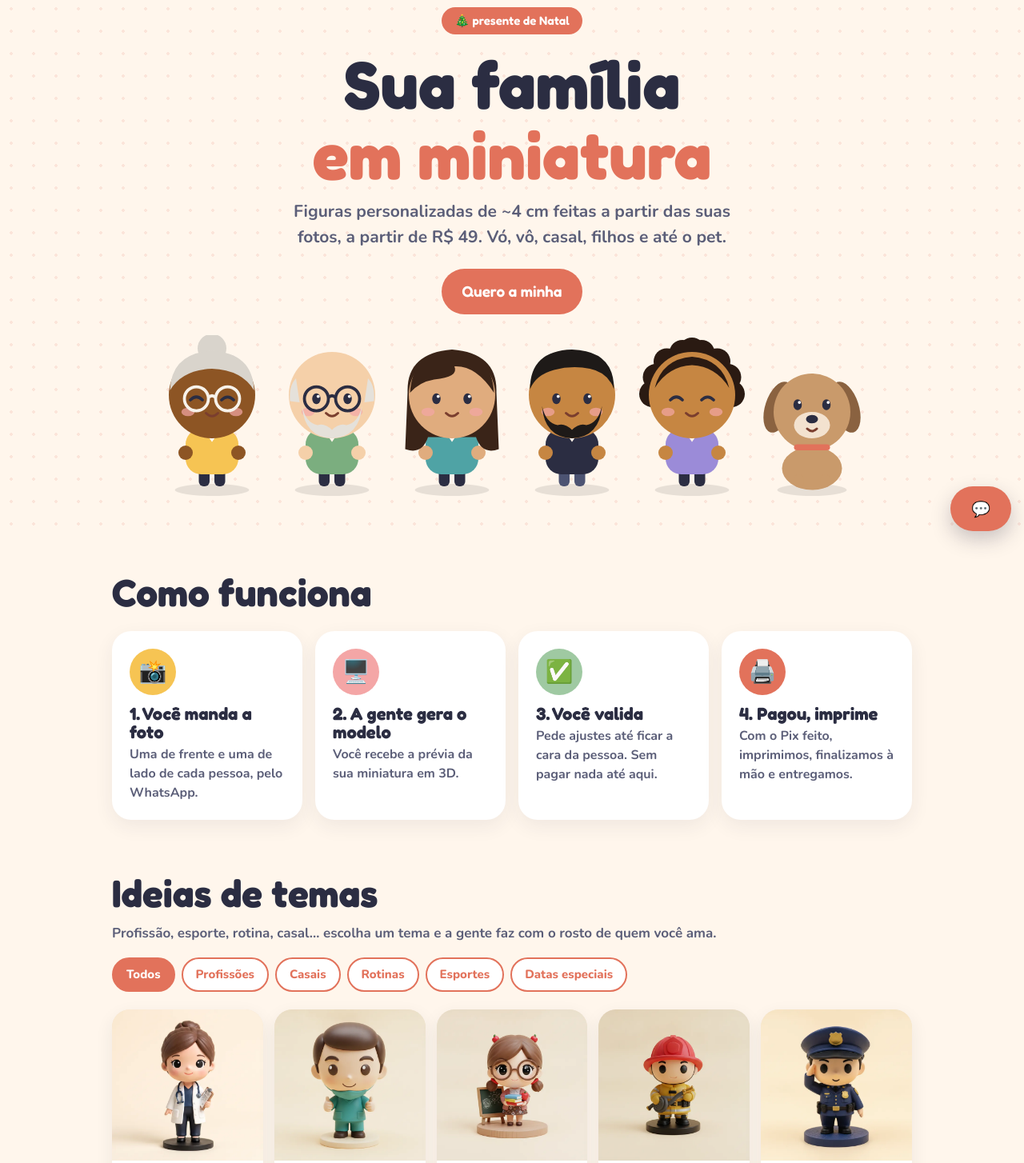
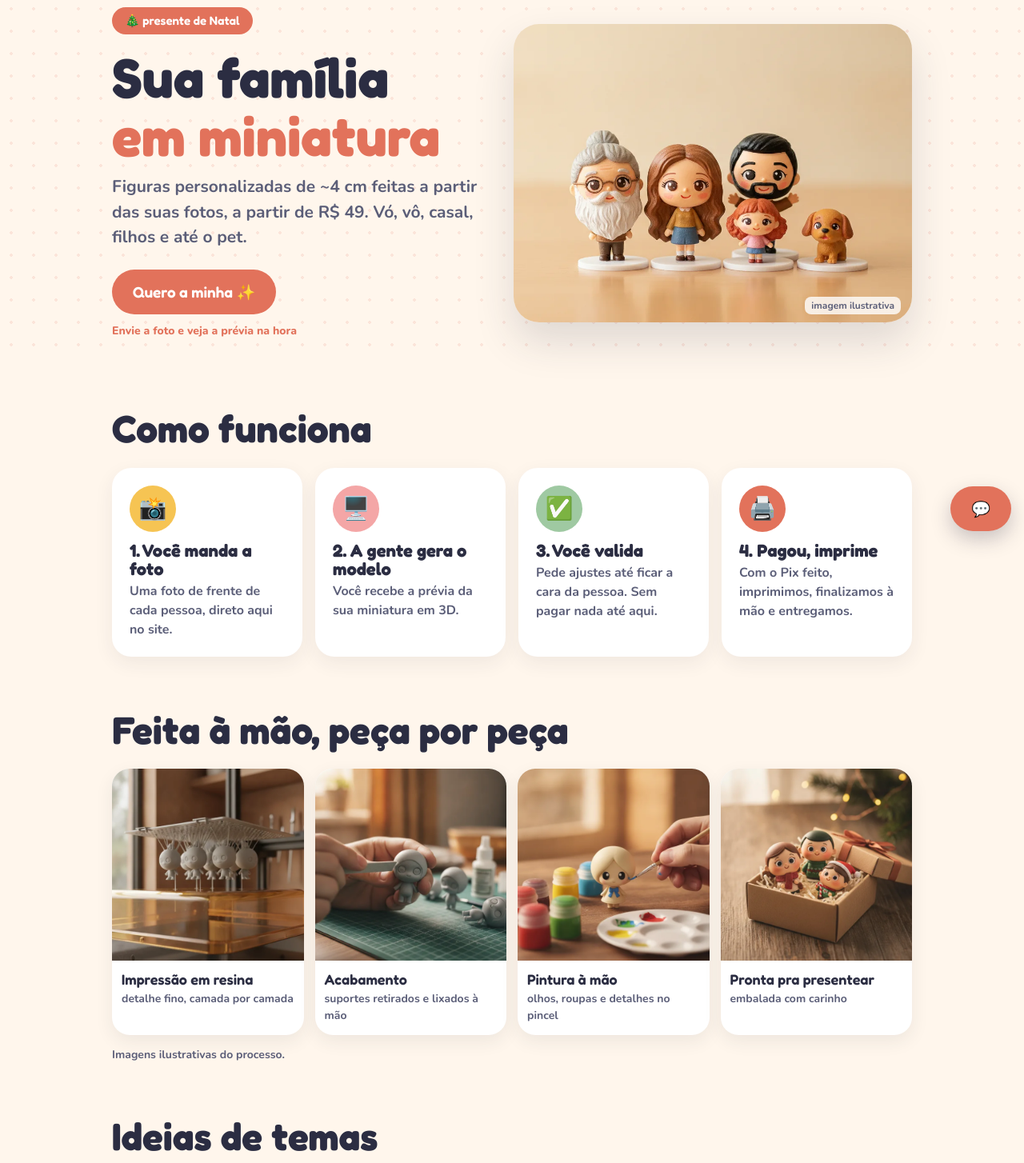
Before and after one commit to viniciusramosantonio/familiadebolso, a plain HTML site: page index.html in a window 1280 px wide. Shown: the part 120-1574 px from the top of the page at 80% size. Drawn offline with nearby package versions, Linux system fonts and the light colour scheme.

Commit message:
Imagem principal e faixa do processo (ilustrativas)
Co-Authored-By: Claude Opus 5.5 <noreply@anthropic.com>

```diff
--- a/index.html
+++ b/index.html
@@ -35,8 +35,22 @@
   .hero h1{font-size:clamp(42px,9vw,84px);margin:18px 0 12px}
   .hero h1 span{color:var(--terra)}
   .hero p{font-size:clamp(17px,2.4vw,21px);color:var(--cinza);font-weight:700;max-width:560px;margin:0 auto 24px}
-  .familia{display:flex;justify-content:center;align-items:flex-end;flex-wrap:wrap;margin:26px auto 0;max-width:960px}
-  .familia>div{width:clamp(96px,14vw,150px)}
+  .hero-grid{display:grid;grid-template-columns:1fr 1.05fr;gap:28px;align-items:center;text-align:left}
+  .hero-grid .hero p{margin-left:0}
+  .hero-txt p{margin:0 0 24px}
+  .hero-grid h1{font-size:clamp(40px,5.4vw,70px)}
+  .hero-grid h1 span{white-space:nowrap}
+  .mini-aviso{margin-top:10px;font-size:14px;font-weight:800;color:var(--terra)}
+  .hero-img{position:relative;margin:0}
+  .hero-img img{width:100%;display:block;border-radius:32px;box-shadow:0 24px 50px #2B2D4226}
+  .hero-img figcaption,.processo figcaption small{font-size:12px;font-weight:700;color:var(--cinza)}
+  .hero-img figcaption{position:absolute;right:14px;bottom:10px;background:#ffffffcc;padding:2px 8px;border-radius:8px}
+  .processo{display:grid;grid-template-columns:repeat(4,1fr);gap:14px}
+  .processo figure{margin:0;background:#fff;border-radius:22px;overflow:hidden;box-shadow:0 8px 22px #2B2D4214}
+  .processo img{width:100%;aspect-ratio:1;object-fit:cover;display:block}
+  .processo figcaption{padding:10px 12px 14px;font-weight:700;color:var(--cinza);font-size:14px}
+  .processo figcaption b{display:block;font-family:Fredoka;font-weight:600;font-size:18px;color:var(--azul)}
+  @media (max-width:760px){.hero-grid{grid-template-columns:1fr;text-align:center}.hero-txt p{margin:0 auto 24px}.processo{grid-template-columns:1fr 1fr}}
   section{padding:56px 0}
   h2{font-size:clamp(32px,5vw,48px);margin-bottom:24px}
   .passos{display:grid;grid-template-columns:repeat(auto-fit,minmax(220px,1fr));gap:16px}
@@ -96,12 +110,15 @@
 </div>
 
 <div class="hero">
-  <div class="wrap">
-    <span class="tag">🎄 presente de Natal</span>
-    <h1>Sua família<br><span>em miniatura</span></h1>
-    <p>Figuras personalizadas de ~4 cm feitas a partir das suas fotos, a partir de R$ 49. Vó, vô, casal, filhos e até o pet.</p>
-    <a class="btn" href="pedido.html">Quero a minha</a>
-    <div class="familia" id="familia"></div>
+  <div class="wrap hero-grid">
+    <div class="hero-txt">
+      <span class="tag">🎄 presente de Natal</span>
+      <h1>Sua família<br><span>em miniatura</span></h1>
+      <p>Figuras personalizadas de ~4 cm feitas a partir das suas fotos, a partir de R$ 49. Vó, vô, casal, filhos e até o pet.</p>
+      <a class="btn" href="pedido.html">Quero a minha ✨</a>
+      <div class="mini-aviso">Envie a foto e veja a prévia na hora</div>
+    </div>
+    <figure class="hero-img"><img src="img/hero.webp" alt="Família de miniaturas chibi pintadas: avô, mãe, pai, filha e cachorro" fetchpriority="high"><figcaption>imagem ilustrativa</figcaption></figure>
   </div>
 </div>
 
@@ -109,11 +126,24 @@
   <div class="wrap">
     <h2>Como funciona</h2>
     <div class="passos">
-      <div class="passo"><div class="ic" style="background:#F6C453">📸</div><h3>1. Você manda a foto</h3><p>Uma de frente e uma de lado de cada pessoa, pelo WhatsApp.</p></div>
+      <div class="passo"><div class="ic" style="background:#F6C453">📸</div><h3>1. Você manda a foto</h3><p>Uma foto de frente de cada pessoa, direto aqui no site.</p></div>
       <div class="passo"><div class="ic" style="background:#F4A6A6">🖥️</div><h3>2. A gente gera o modelo</h3><p>Você recebe a prévia da sua miniatura em 3D.</p></div>
       <div class="passo"><div class="ic" style="background:#9FC9A2">✅</div><h3>3. Você valida</h3><p>Pede ajustes até ficar a cara da pessoa. Sem pagar nada até aqui.</p></div>
       <div class="passo"><div class="ic" style="background:#E2725B">🖨️</div><h3>4. Pagou, imprime</h3><p>Com o Pix feito, imprimimos, finalizamos à mão e entregamos.</p></div>
     </div>
+  </div>
+</section>
+
+<section style="padding-top:10px">
+  <div class="wrap">
+    <h2>Feita à mão, peça por peça</h2>
+    <div class="processo">
+      <figure><img loading="lazy" src="img/processo-impressao.webp" alt="Miniaturas cinza saindo da impressora 3D de resina"><figcaption><b>Impressão em resina</b>detalhe fino, camada por camada</figcaption></figure>
+      <figure><img loading="lazy" src="img/processo-lixa.webp" alt="Mãos lixando uma miniatura cinza"><figcaption><b>Acabamento</b>suportes retirados e lixados à mão</figcaption></figure>
+      <figure><img loading="lazy" src="img/processo-pintura.webp" alt="Pintura dos detalhes de uma miniatura com pincel fino"><figcaption><b>Pintura à mão</b>olhos, roupas e detalhes no pincel</figcaption></figure>
+      <figure><img loading="lazy" src="img/processo-entrega.webp" alt="Miniaturas pintadas em uma caixinha de presente"><figcaption><b>Pronta pra presentear</b>embalada com carinho</figcaption></figure>
+    </div>
+    <p class="aviso">Imagens ilustrativas do processo.</p>
   </div>
 </section>
 
@@ -197,9 +227,6 @@
 
   document.getElementById("logo1").innerHTML = logo();
   document.getElementById("logo2").innerHTML = logo();
-  const F = FAMILIA;
-  document.getElementById("familia").innerHTML =
-    [F.vo(), F.vovo(), F.mae(), F.pai(), F.filha(), F.dog()].map(s => `<div>${s}</div>`).join("");
 
   const preco = { cinza: { p: 49, casal: 89, familia: 169, pet: 39 }, pintada: { p: 89, casal: 159, familia: 299, pet: 69 } };
   const brl = v => v.toLocaleString("pt-BR", { style: "currency", currency: "BRL" });
```
Also changed, not shown: img/hero.webp (added), img/processo-entrega.webp (added), img/processo-impressao.webp (added), img/processo-lixa.webp (added), img/processo-pintura.webp (added).
